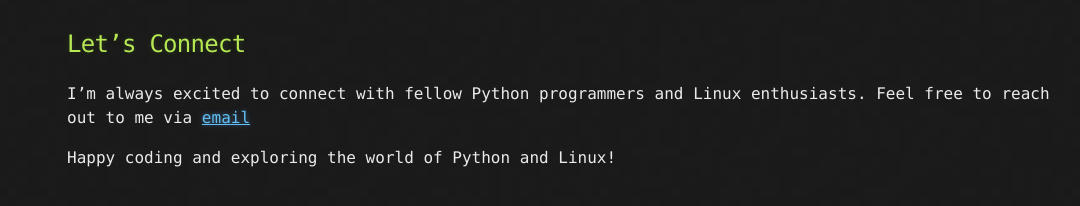
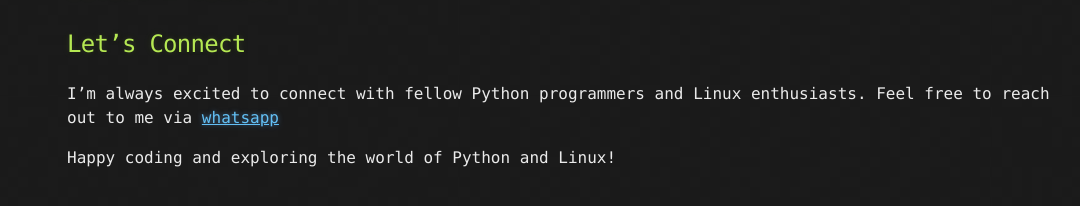
Before and after one commit to Martinez047/Martinez047, a Jekyll site: the page built from index.md, in a window 1280 px wide. Shown: the part 436-642 px from the top of the page, without its empty margins (73-1153 px from the left). Built offline with Jekyll 4.4.1, drawn with Linux system fonts in a browser that asks for light colours.

```diff
--- a/index.md
+++ b/index.md
@@ -16,6 +16,6 @@ I'm a passionate Python programmer and Linux enthusiast. This is my corner of th
 
 ## Let's Connect
 
-I'm always excited to connect with fellow Python programmers and Linux enthusiasts. Feel free to reach out to me via [email](chikadayamartin@outlook.com)
+I'm always excited to connect with fellow Python programmers and Linux enthusiasts. Feel free to reach out to me via [whatsapp](chikadayamartin@outlook.com)
 
 Happy coding and exploring the world of Python and Linux!
```
Also changed, not shown: contact.md (+1 -1 lines).
